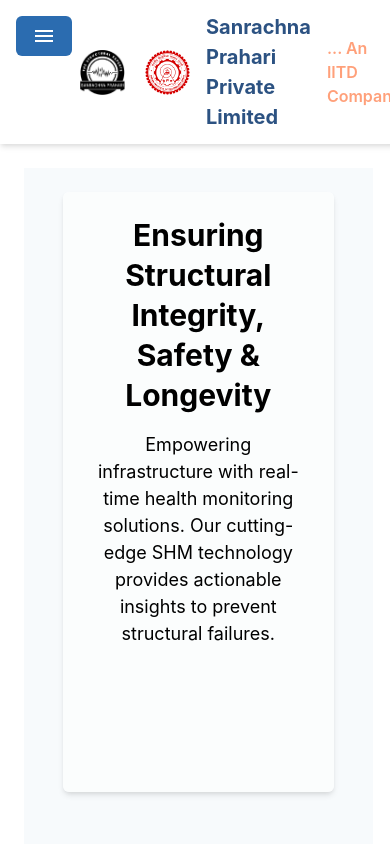
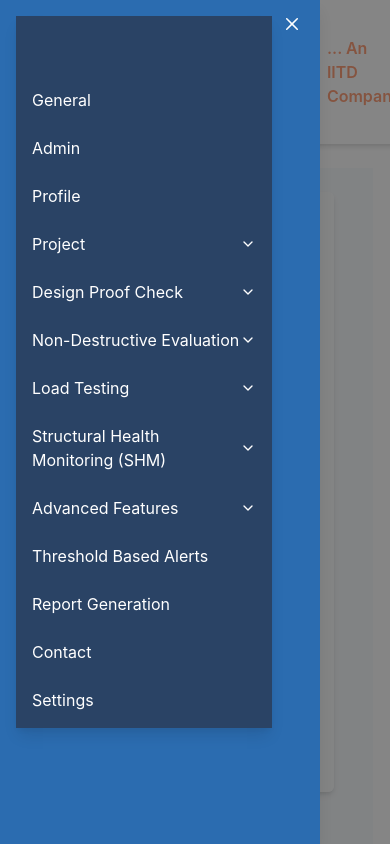
Before and after one commit to priyanshu17291/SPPL, a React (Vite) app in the folder Dashboard-SPPL/: page / in a window 390 px wide. Both pictures are taken after a click on the button 44 px from the left and 36 px from the top of the page. Shown: the top 844 px of the page. Built offline with nearby package versions, Linux system fonts and the light colour scheme.

Commit message:
deploying

```diff
--- a/Dashboard-SPPL/package.json
+++ b/Dashboard-SPPL/package.json
@@ -1,5 +1,6 @@
 {
-  "name": "my-vite-app",
+  "homepage": "https://priyanshu17291.github.io/SPPL/",
+  "name": "dashboard-sppl",
   "private": true,
   "version": "0.0.0",
   "type": "module",
--- a/Dashboard-SPPL/src/components/Sidebar.jsx
+++ b/Dashboard-SPPL/src/components/Sidebar.jsx
@@ -100,7 +100,6 @@ const DirectLink = ({ name, to }) => (
   </NavLink>
 );
 
-// DropdownItem now receives childrenItems and handles toggling its own open state.
 const DropdownItem = ({ name, childrenItems, isCollapsed, openDropdowns, setOpenDropdowns }) => {
   const isOpen = openDropdowns.includes(name);
   const toggleDropdown = () => {
@@ -137,7 +136,6 @@ const DropdownItem = ({ name, childrenItems, isCollapsed, openDropdowns, setOpen
   );
 };
 
-// Updated renderMenuItem to treat items without a type as links.
 const renderMenuItem = (item, isCollapsed, openDropdowns, setOpenDropdowns) => {
   if (item.type === "link" || !item.type) {
     return <DirectLink key={item.name} name={item.name} to={item.to} />;
@@ -157,7 +155,6 @@ const renderMenuItem = (item, isCollapsed, openDropdowns, setOpenDropdowns) => {
 };
 
 const SidebarContent = ({ isCollapsed, openDropdowns, setOpenDropdowns }) => {
-  // When expanded, width is 14rem; when collapsed, width is 0.
   const width = isCollapsed ? "0" : "16rem";
   return (
     <Box
@@ -177,7 +174,7 @@ const SidebarContent = ({ isCollapsed, openDropdowns, setOpenDropdowns }) => {
       top="0"
       bottom="0"
       zIndex="1003"
-      pt="16" // extra padding to avoid overlap with the fixed toggle button
+      pt="16"
     >
       {!isCollapsed && (
         <VStack align="start" spacing="2" w="100%">
@@ -191,16 +188,25 @@ const SidebarContent = ({ isCollapsed, openDropdowns, setOpenDropdowns }) => {
 };
 
 const Sidebar = () => {
-  const [isCollapsed, setIsCollapsed] = useState(false); // false means expanded
+  const [isCollapsed, setIsCollapsed] = useState(false);
   const [openDropdowns, setOpenDropdowns] = useState([]);
   const { isOpen, onOpen, onClose } = useDisclosure();
   const isMobile = useBreakpointValue({ base: true, md: false });
+
+  // Handle toggle: open a Drawer for mobile, or collapse/expand for desktop.
+  const handleToggle = () => {
+    if (isMobile) {
+      onOpen();
+    } else {
+      setIsCollapsed(!isCollapsed);
+    }
+  };
 
   return (
     <>
       {/* Fixed Toggle Button */}
       <Button
-        onClick={() => setIsCollapsed(!isCollapsed)}
+        onClick={handleToggle}
         position="absolute"
         top="4"
         left="4"
@@ -212,6 +218,7 @@ const Sidebar = () => {
         <MdMenu size="1.5em" />
       </Button>
 
+      {/* Sidebar for non-mobile devices */}
       {!isMobile && (
         <SidebarContent
           isCollapsed={isCollapsed}
@@ -220,6 +227,7 @@ const Sidebar = () => {
         />
       )}
 
+      {/* Sidebar inside a Drawer for mobile devices */}
       {isMobile && (
         <Drawer isOpen={isOpen} placement="left" onClose={onClose}>
           <DrawerOverlay />
--- a/Dashboard-SPPL/vite.config.js
+++ b/Dashboard-SPPL/vite.config.js
@@ -4,5 +4,6 @@ import tailwindcss from '@tailwindcss/vite'
 
 // https://vite.dev/config/
 export default defineConfig({
+  base: "/SPPL/",
   plugins: [react(),tailwindcss()],
 })
```
